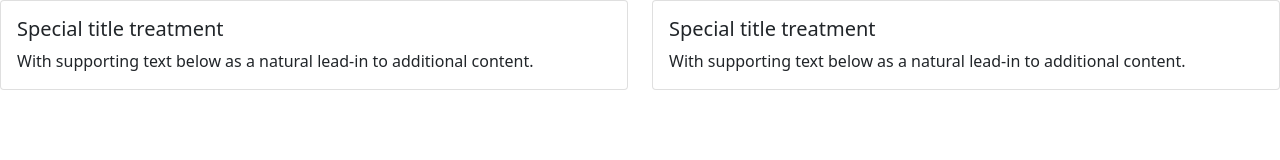
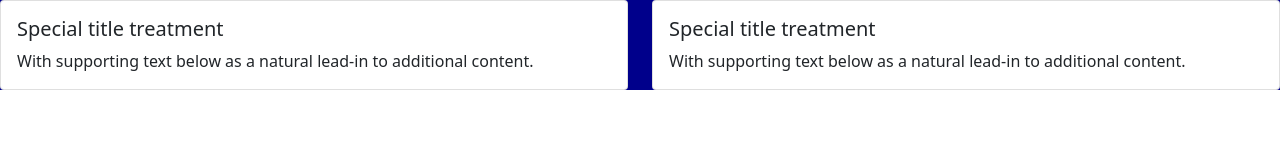
Before and after one commit to ksuares1/spruce-mockup, a plain HTML site: page index.html in a window 1280 px wide. Drawn offline with nearby package versions, Linux system fonts and the light colour scheme.

Commit message:
added background color to div

```diff
--- a/assets/css/style.css
+++ b/assets/css/style.css
@@ -30,3 +30,7 @@
     font-weight: 500;
     position: relative;
 } */
+
+.two-cards{
+    background-color: darkblue;
+}
--- a/index.html
+++ b/index.html
@@ -5,12 +5,12 @@
     <meta http-equiv="X-UA-Compatible" content="IE=edge">
     <meta name="viewport" content="width=device-width, initial-scale=1.0">
     <link href="https://cdn.jsdelivr.net/npm/bootstrap@5.0.1/dist/css/bootstrap.min.css" rel="stylesheet" integrity="sha384-+0n0xVW2eSR5OomGNYDnhzAbDsOXxcvSN1TPprVMTNDbiYZCxYbOOl7+AMvyTG2x" crossorigin="anonymous">
-    <link rel="stylesheet" href="assets/css/styles.css" media="screen">
     <script type="text/javascript" src="https://cdnjs.cloudflare.com/ajax/libs/jquery/3.2.1/jquery.min.js"></script>
     <script src="https://stackpath.bootstrapcdn.com/bootstrap/4.5.2/js/bootstrap.min.js" integrity="sha384-B4gt1jrGC7Jh4AgTPSdUtOBvfO8shuf57BaghqFfPlYxofvL8/KUEfYiJOMMV+rV" crossorigin="anonymous"></script>
     <script src="https://code.jquery.com/jquery-3.4.1.min.js"
     integrity="sha256-CSXorXvZcTkaix6Yvo6HppcZGetbYMGWSFlBw8HfCJo=" crossorigin="anonymous"></script>
     <script src="https://kit.fontawesome.com/ee99d5725f.js" crossorigin="anonymous"></script>
+    <link rel="stylesheet" type="text/css" href="assets/css/style.css">
     <title>Welcome</title>
 </head>
 <body>
@@ -25,7 +25,7 @@
 <div>
 
 </div>
-<jumbotron>
+<div class="two-cards">
     <div class="row">
         <div class="col-sm-6">
           <div class="card">
```
